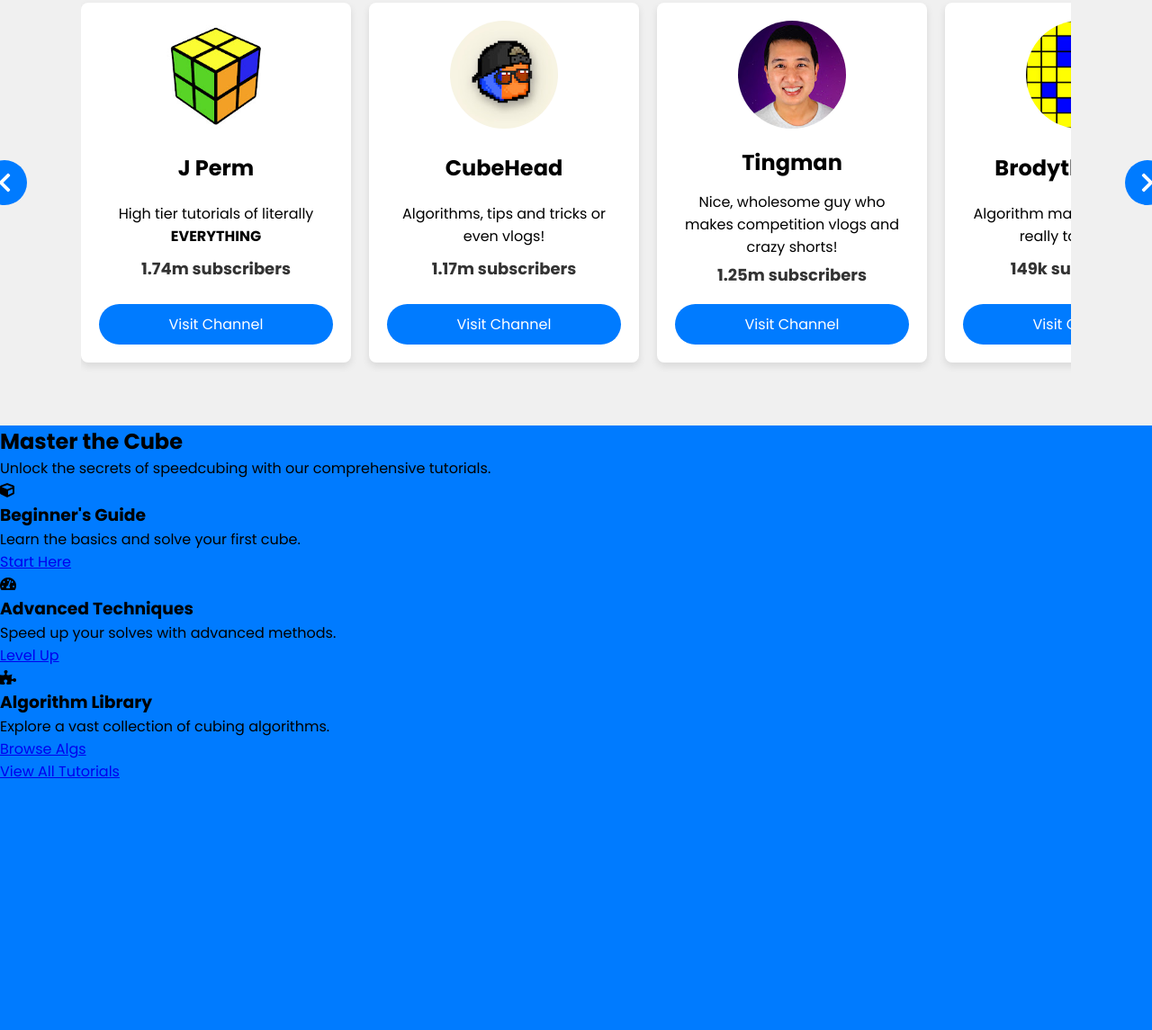
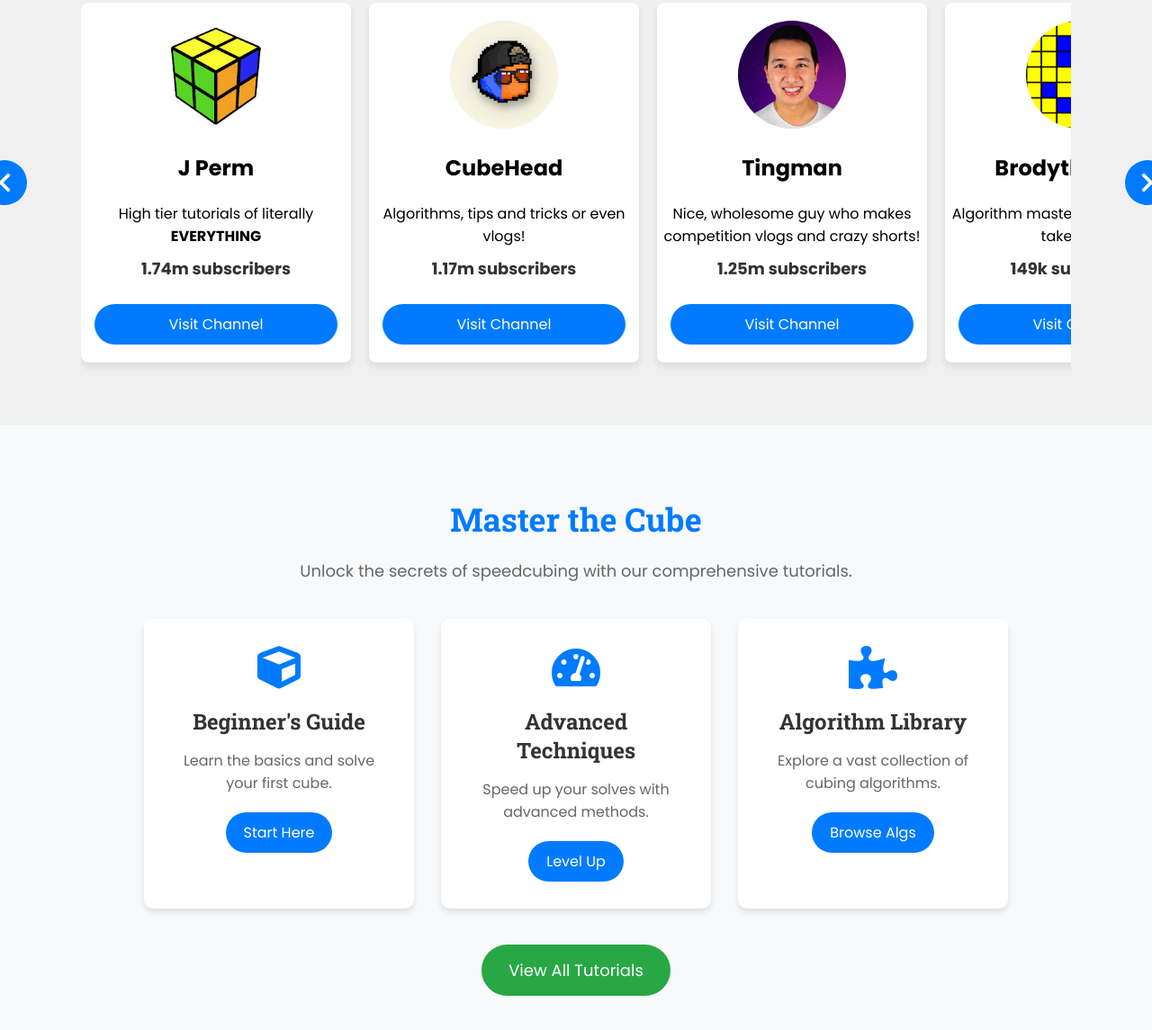
Before and after one commit to iyedoo/cubeblitz, a plain HTML site: page index.html in a window 1280 px wide. Shown: the part 1438-2583 px from the top of the page at 90% size. Before the commit the page ends 2308 px from the top, so only its background shows below. Drawn offline with Linux system fonts and the light colour scheme; a web font is replaced by a local one.

Commit message:
Update main.css

```diff
--- a/main.css
+++ b/main.css
@@ -270,7 +270,7 @@ h1 {
   margin-right: 20px;
   background: white;
   border-radius: 8px;
-  padding: 20px;
+  padding: 20px 5px;
   list-style: none;
   box-shadow: 0 4px 8px rgba(0, 0, 0, 0.1);
   transition: all 0.3s ease;
@@ -310,6 +310,10 @@ h1 {
   margin-bottom: 15px;
 }
 
+.description {
+  font-size: 16px;
+}
+
 .channel-link {
   display: inline-block;
   padding: 10px 20px;
@@ -317,6 +321,7 @@ h1 {
   color: white;
   text-decoration: none;
   border-radius: 25px;
+  margin: 0 10px;
   transition: background-color 0.3s ease;
 }
 
@@ -352,3 +357,109 @@ h1 {
 .wrapper .right {
   right: -10%;
 }
+
+.tutorials-section {
+  background-color: #f8f9fa;
+  padding: 80px 0;
+  text-align: center;
+}
+
+.tutorials-section .container {
+  max-width: 1200px;
+  margin: 0 auto;
+  padding: 0 20px;
+}
+
+.tutorials-section h2 {
+  font-family: "Roboto Slab", serif;
+  font-size: 36px;
+  color: #007BFF;
+  margin-bottom: 20px;
+}
+
+.section-description {
+  font-size: 18px;
+  color: #666;
+  margin-bottom: 40px;
+}
+
+.tutorial-cards {
+  display: flex;
+  justify-content: center;
+  gap: 30px;
+  margin-bottom: 40px;
+}
+
+.tutorial-card {
+  background-color: white;
+  border-radius: 10px;
+  box-shadow: 0 4px 6px rgba(0, 0, 0, 0.1);
+  padding: 30px;
+  width: 300px;
+  transition: transform 0.3s ease, box-shadow 0.3s ease;
+}
+
+.tutorial-card:hover {
+  transform: translateY(-5px);
+  box-shadow: 0 6px 12px rgba(0, 0, 0, 0.15);
+}
+
+.tutorial-card i {
+  font-size: 48px;
+  color: #007BFF;
+  margin-bottom: 20px;
+}
+
+.tutorial-card h3 {
+  font-family: 'Roboto Slab', serif;
+  font-size: 24px;
+  color: #333;
+  margin-bottom: 15px;
+}
+
+.tutorial-card p {
+  font-size: 16px;
+  color: #666;
+  margin-bottom: 20px;
+}
+
+.btn-tutorial {
+  display: inline-block;
+  padding: 10px 20px;
+  background-color: #007BFF;
+  color: white;
+  text-decoration: none;
+  border-radius: 25px;
+  transition: background-color 0.3s ease;
+}
+
+.btn-tutorial:hover {
+  background-color: #0056b3;
+}
+
+.btn-all-tutorials {
+  display: inline-block;
+  padding: 15px 30px;
+  background-color: #28a745;
+  color: white;
+  text-decoration: none;
+  border-radius: 30px;
+  font-size: 18px;
+  transition: background-color 0.3s ease;
+}
+
+.btn-all-tutorials:hover {
+  background-color: #218838;
+}
+
+@media (max-width: 768px) {
+  .tutorial-cards {
+    flex-direction: column;
+    align-items: center;
+  }
+
+  .tutorial-card {
+    width: 100%;
+    max-width: 300px;
+  }
+}
```
